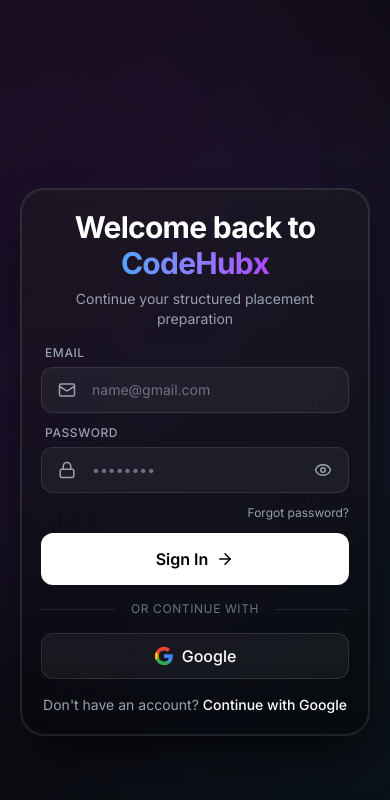
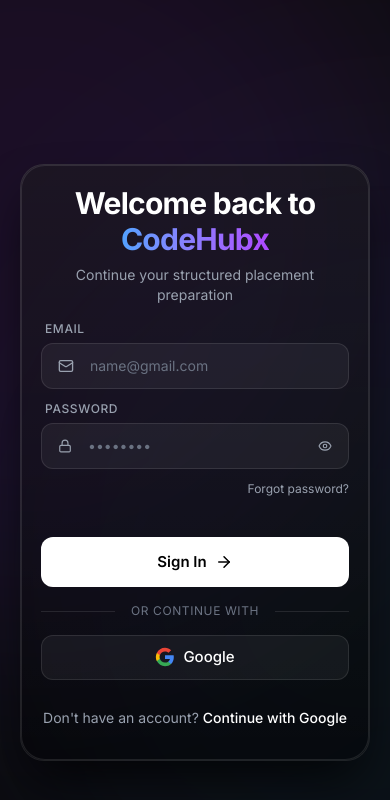
Before and after one commit to Charangandrothu/CodeHub, a React (Vite) app: page /login in a window 390 px wide. Shown: the top 800 px of the page. Built offline with nearby package versions, Linux system fonts and the light colour scheme; no server answers.

Commit message:
chore(css): isolate responsiveness to mobile breakpoints

```diff
--- a/src/App.jsx
+++ b/src/App.jsx
@@ -1,5 +1,6 @@
+import { useEffect, useState } from 'react';
 import { BrowserRouter as Router, Routes, Route, Navigate, useLocation } from 'react-router-dom'
-import { AnimatePresence } from 'framer-motion';
+import { AnimatePresence, MotionConfig } from 'framer-motion';
 import ScrollToTop from './components/ScrollToTop';
 import ErrorBoundary from './components/ErrorBoundary';
 import LandingPage from './pages/LandingPage'
@@ -164,8 +165,26 @@
 import AnnouncementBar from './components/AnnouncementBar';
 
 function App() {
+  const [reduceMotion, setReduceMotion] = useState(false);
+
+  useEffect(() => {
+    const mobileQuery = window.matchMedia('(max-width: 768px)');
+
+    const updateMotionPreference = () => {
+      setReduceMotion(mobileQuery.matches);
+    };
+
+    updateMotionPreference();
+    mobileQuery.addEventListener('change', updateMotionPreference);
+
+    return () => {
+      mobileQuery.removeEventListener('change', updateMotionPreference);
+    };
+  }, []);
+
   return (
     <Router>
+      <MotionConfig reducedMotion={reduceMotion ? 'always' : 'never'}>
         <div className="bg-[#0a0a0a] min-h-screen text-white relative">
           <ScrollToTop />
           <ErrorBoundary>
@@ -174,6 +193,7 @@
             <AppRoutes />
           </ErrorBoundary>
         </div>
+      </MotionConfig>
     </Router>
   )
 }
--- a/src/index.css
+++ b/src/index.css
@@ -92,9 +92,63 @@
 
 /* AdSense Responsive Fix */
 @media (max-width: 768px) {
+
+  img,
+  video,
+  canvas,
+  svg {
+    max-width: 100%;
+  }
+
+  html,
+  body,
+  #root {
+    overflow-x: hidden;
+  }
+
+  /* Crisp text on mobile — avoid GPU compositing blur */
+  :root {
+    text-rendering: optimizeSpeed;
+    -webkit-font-smoothing: subpixel-antialiased;
+  }
+
+  body {
+    font-size: 15px;
+  }
+
+  /* Disable backdrop-filter on mobile to prevent blurry text/icons */
+  * {
+    -webkit-backdrop-filter: none !important;
+    backdrop-filter: none !important;
+  }
+
+  button,
+  [role="button"],
+  a {
+    min-height: 44px;
+  }
+
+  button,
+  a,
+  input,
+  select,
+  textarea {
+    touch-action: manipulation;
+  }
+
   .adsbygoogle {
-    width: 320px !important;
+    width: min(100%, 320px) !important;
     height: 50px !important;
+  }
+
+  html:focus-within {
+    scroll-behavior: auto;
+  }
+
+  .animate-\[shimmer\_1\.5s\_infinite\],
+  .animate-pulse,
+  [class*="animate-[sweep_"] {
+    animation: none !important;
   }
 }
 
```
Lines whose indentation alone changed are shown as unchanged.
